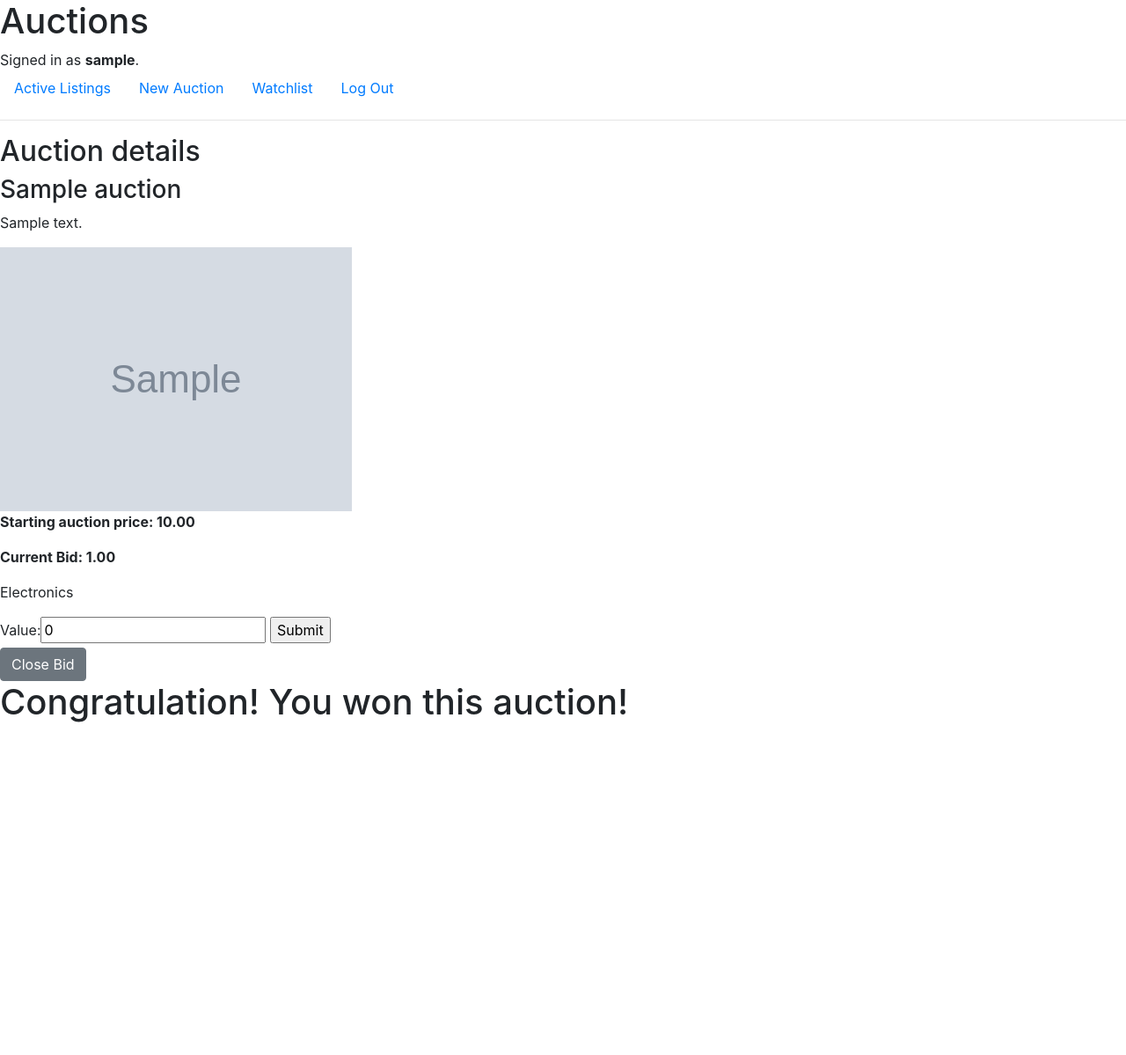
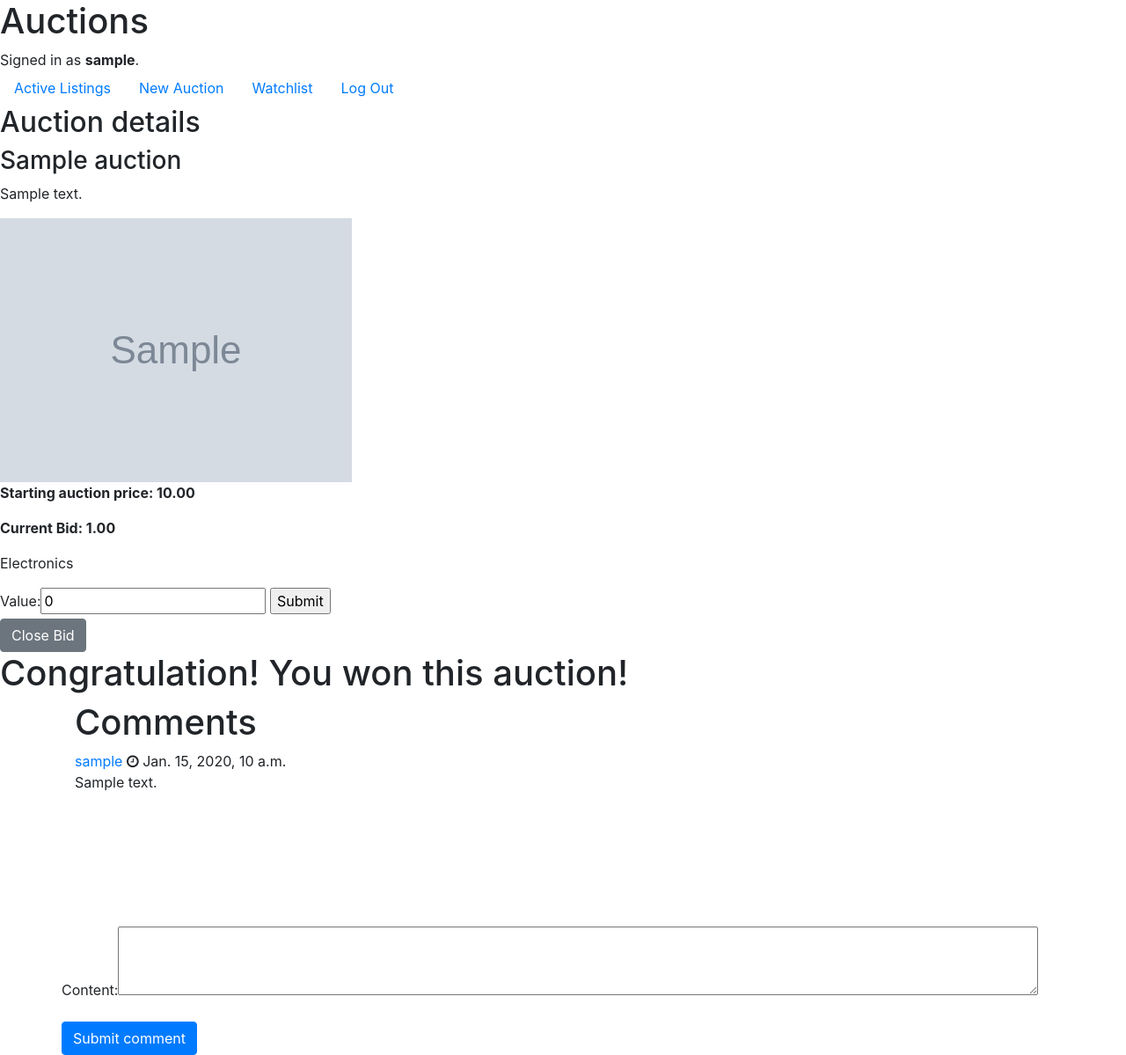
Before and after one commit to mpellino/commerce02, a Django app: page /listings/1 in a window 1280 px wide. Shown: the whole page at 88% size. Before the commit the page ends 821 px from the top, so only its background shows below. Run offline with Django 3.2, Linux system fonts and the light colour scheme; a user stored in the database is signed in; tables that the repository leaves empty hold one stand-in row (values such as "Sample post"); grey boxes marked "Sample" are stand-in pictures; some libraries are stand-ins or nearby versions.

Commit message:
Complete comment section.

```diff
--- a/auctions/forms.py
+++ b/auctions/forms.py
@@ -1,7 +1,7 @@
 # import form class from Django
 from django import forms
 from django.forms import models
-
+from django.forms import Textarea
 from .models import Auction
 from .models import Bid
 from .models import Comment
@@ -24,3 +24,4 @@ class CommentForm(forms.ModelForm):
     class Meta:
         model = Comment
         fields = ['content']
+        widgets = {'content': Textarea(attrs={'cols': 100, 'rows': 3})}
--- a/auctions/models.py
+++ b/auctions/models.py
@@ -195,9 +195,9 @@ content
 class Comment(models.Model):
     commenter = models.ForeignKey(User, on_delete=models.CASCADE, related_name="commenter")
     auction = models.ForeignKey(Auction, on_delete=models.CASCADE, related_name="comments")
-    content = models.TextField(max_length=512)
+    content = models.CharField(max_length=512)
     comment_date = models.DateTimeField(auto_now_add=True)
-    active = models.BooleanField(default=False)
+    active = models.BooleanField(default=True)
 
     def __str__(self):
         return f"{self.commenter} commented on {self.auction}: {self.content}"
--- a/auctions/templates/auctions/index.html
+++ b/auctions/templates/auctions/index.html
@@ -40,5 +40,4 @@
         </div>
   {% endfor %}
 </div>
-
 {% endblock %}
--- a/auctions/templates/auctions/layout.html
+++ b/auctions/templates/auctions/layout.html
@@ -7,7 +7,9 @@
         <link rel="stylesheet" href="https://stackpath.bootstrapcdn.com/bootstrap/4.4.1/css/bootstrap.min.css" integrity="sha384-Vkoo8x4CGsO3+Hhxv8T/Q5PaXtkKtu6ug5TOeNV6gBiFeWPGFN9MuhOf23Q9Ifjh" crossorigin="anonymous">
         <link href="{% static 'auctions/styles.css' %}" rel="stylesheet">
     </head>
+
     <body>
+
         <h1>Auctions</h1>
         <div>
             {% if user.is_authenticated %}
@@ -39,8 +41,9 @@
                 </li>
             {% endif %}
         </ul>
-        <hr>
+
         {% block body %}
         {% endblock %}
+
     </body>
 </html>
--- a/auctions/templates/auctions/listing.html
+++ b/auctions/templates/auctions/listing.html
@@ -44,5 +44,46 @@
             </div>
      {% endif %}
 
-    </div>
+
+    <div id="div-comment-block">
+        <link href="https://maxcdn.bootstrapcdn.com/font-awesome/4.3.0/css/font-awesome.min.css" rel="stylesheet">
+<div class="container">
+<div class="be-comment-block">
+	<h1 class="comments-title">Comments</h1>
+	<div class="be-comment" style="height: 200px; overflow-y: auto;">
+    {% if comments %}
+        {%  for comment in comments %}
+		<div class="be-comment-content">
+				<span class="be-comment-name">
+					<a href="blog-detail-2.html"> {{ comment.commenter }}</a>
+					</span>
+				<span class="be-comment-time">
+					<i class="fa fa-clock-o"></i>
+					{{ comment.comment_date }}
+				</span>
+
+			<p class="be-comment-text">
+                    {{ comment.content }}
+			</p>
+		</div>
+        {% endfor %}
+    {% else %}
+        <p class="be-comment-text"> No comments yet</p>
+    {% endif %}
+	</div>
+
+	<form action= "{% url 'comment' auction.id %}" method="post">
+		<div class="row">
+				<div class="form-group">
+                    {% csrf_token %}
+                    {{ comment_form }}
+				</div>
+            <div>
+			    <input type="submit" class="btn btn-primary pull-right" value="Submit comment">
+            <div>
+		</div>
+	</form>
+</div>
+</div>
+
 {% endblock %}
--- a/auctions/urls.py
+++ b/auctions/urls.py
@@ -12,6 +12,7 @@ urlpatterns = [
     path("watchlist", views.watchlist, name="watchlist"),
     path("<int:listing_id>/add_remove_watchlist", views.add_remove_from_watchlist, name="add_remove_from_watchlist"),
     path("<int:listing_id>/bid", views.bid, name='bid'),
-    path("<int:listing_id>/closing_bid", views.close_bid , name="close_bid")
+    path("<int:listing_id>/closing_bid", views.close_bid , name="close_bid"),
+    path("<int:listing_id>/comment", views.comment , name="comment")
 
 ]
--- a/auctions/views.py
+++ b/auctions/views.py
@@ -6,8 +6,8 @@ from django.shortcuts import render
 from django.urls import reverse
 from django.core.exceptions import ValidationError
 from .forms import AuctionForm
-from .forms import BidForm
-from .models import User, Auction, Watchlist,Bid
+from .forms import BidForm, CommentForm
+from .models import User, Auction, Watchlist,Bid, Comment
 
 
 def index(request):
@@ -86,6 +86,7 @@ def create_listing(request):
 # Listing sends also the Bid Form!
 def listing(request, listing_id ):
     listing_object = Auction.objects.get(pk=listing_id)
+    comments = Comment.objects.filter(auction__id=listing_id)
     # Get the highest bit, if exists.Otherwise, set value to zero
     try:
         auction_highest_bid = Bid.objects.filter(auction=listing_object).filter() \
@@ -93,10 +94,13 @@ def listing(request, listing_id ):
     except Bid.DoesNotExist:
         auction_highest_bid = 0
     # Create contex
-    context = {'auction': listing_object, 'form': BidForm(), 'higher_bid': auction_highest_bid}
+    context = {'auction': listing_object, 'form': BidForm(),'comment_form': CommentForm(),  'higher_bid': auction_highest_bid}
     # If winner exist, and it is the same as logged-in user, add congratulation message to context
     if listing_object.winner == request.user:
         context['winner_message'] = "Congratulation! You won this auction!"
+
+    context["comments"] = comments
+
     return render(request, "auctions/listing.html", context)
 
 
@@ -168,3 +172,14 @@ def bid(request, listing_id):
             # form, The form has all the errors, and they are displayed automagically in the template.
             context = {'auction': listing_object, 'form': form, 'higher_bid': auction_highest_bid}
             return render(request, "auctions/listing.html", context)
+
+
+@login_required
+def comment(request,listing_id):
+    if request.method == "POST":
+        listing_object = Auction.objects.get(pk=listing_id)
+        partial_comment = Comment(commenter=request.user,auction=listing_object)
+        form = CommentForm(request.POST, instance=partial_comment)
+        if form.is_valid():
+            form.save()
+            return HttpResponseRedirect(reverse("listing", kwargs={'listing_id': listing_id}))
```
